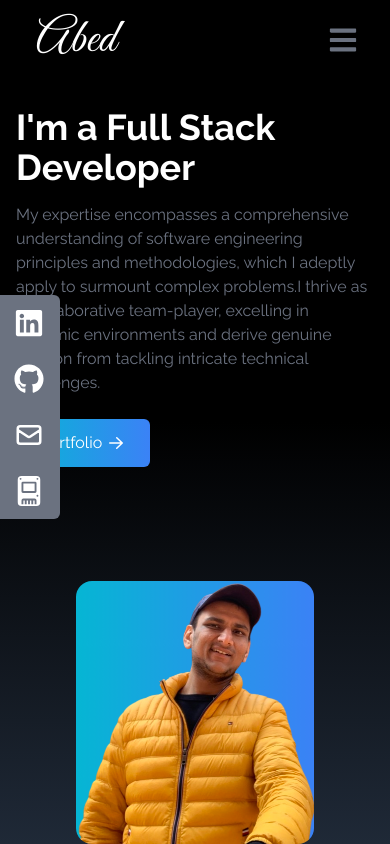
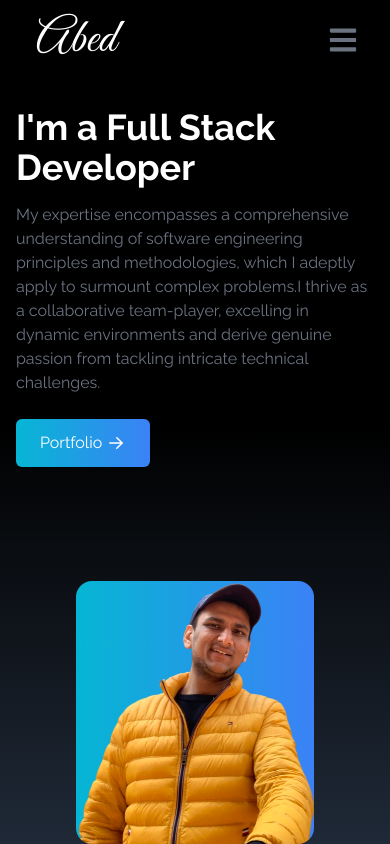
Before and after one commit to Nganga-A/myportfolio, a React (Create React App) app: page / in a window 390 px wide. Built offline with nearby package versions, Linux system fonts and the light colour scheme.

Commit message:
Refined social links styling

```diff
--- a/src/components/SocialLinks.jsx
+++ b/src/components/SocialLinks.jsx
@@ -52,7 +52,7 @@
 
   return (
 
-    <div className='flex-col top-[35%] left-0 fixed'>
+    <div className='hidden lg:flex flex-col top-[35%] left-0 fixed'>
 
       <ul>
 
@@ -60,7 +60,8 @@
           <li key={id} className={'flex justify-between items-center w-40 h-14 px-4 ml-[-100px] hover:ml-[-10px] hover:rounded-md duration-300 bg-gray-500 ' + '' + style}>
           <a href={href} className='flex justify-between items-center w-full text-white'
             download={download}
-            target="_blank">
+            target="_blank"
+            rel="noreferrer">
               {child}
           </a>
           </li>
```
